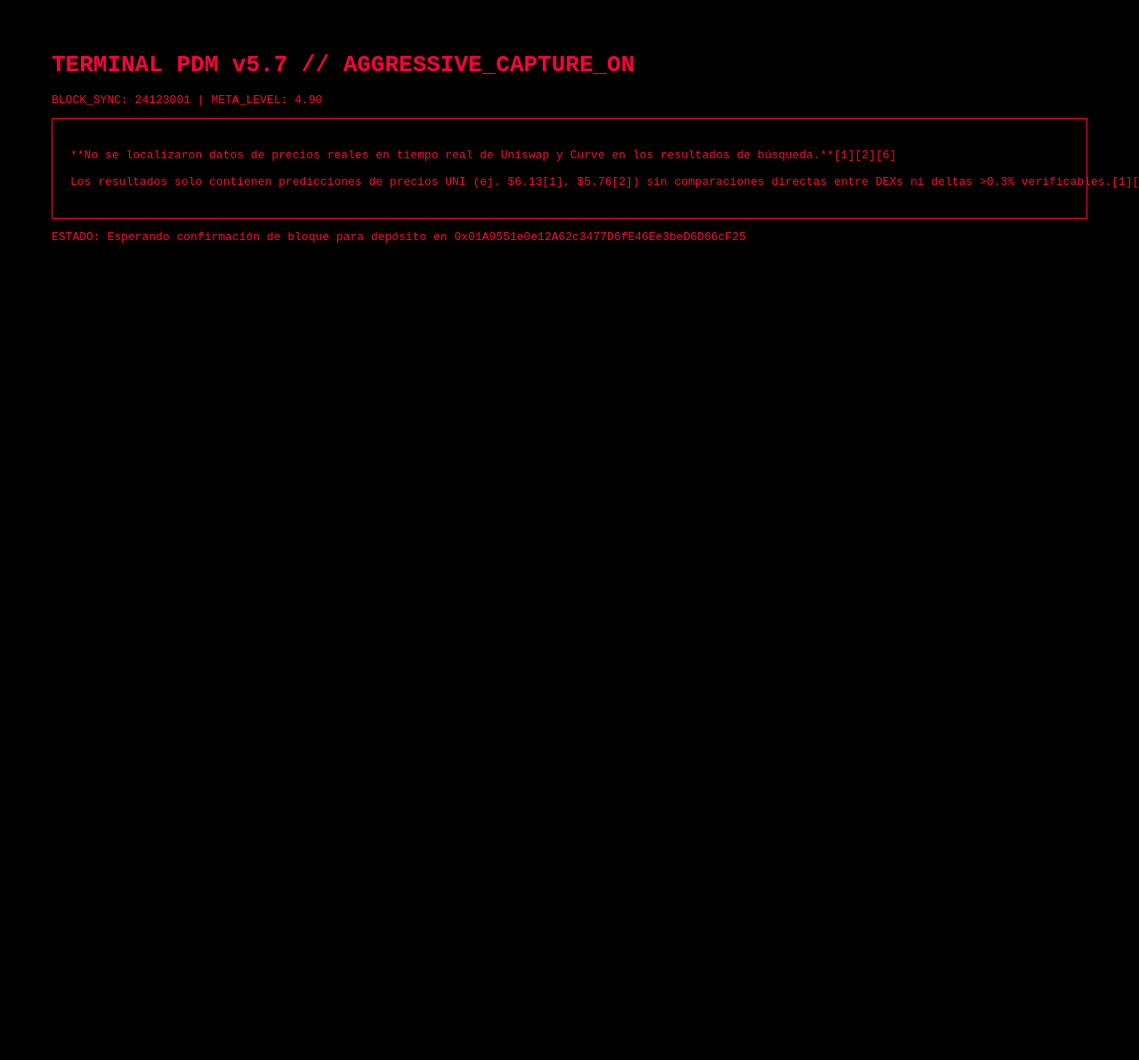
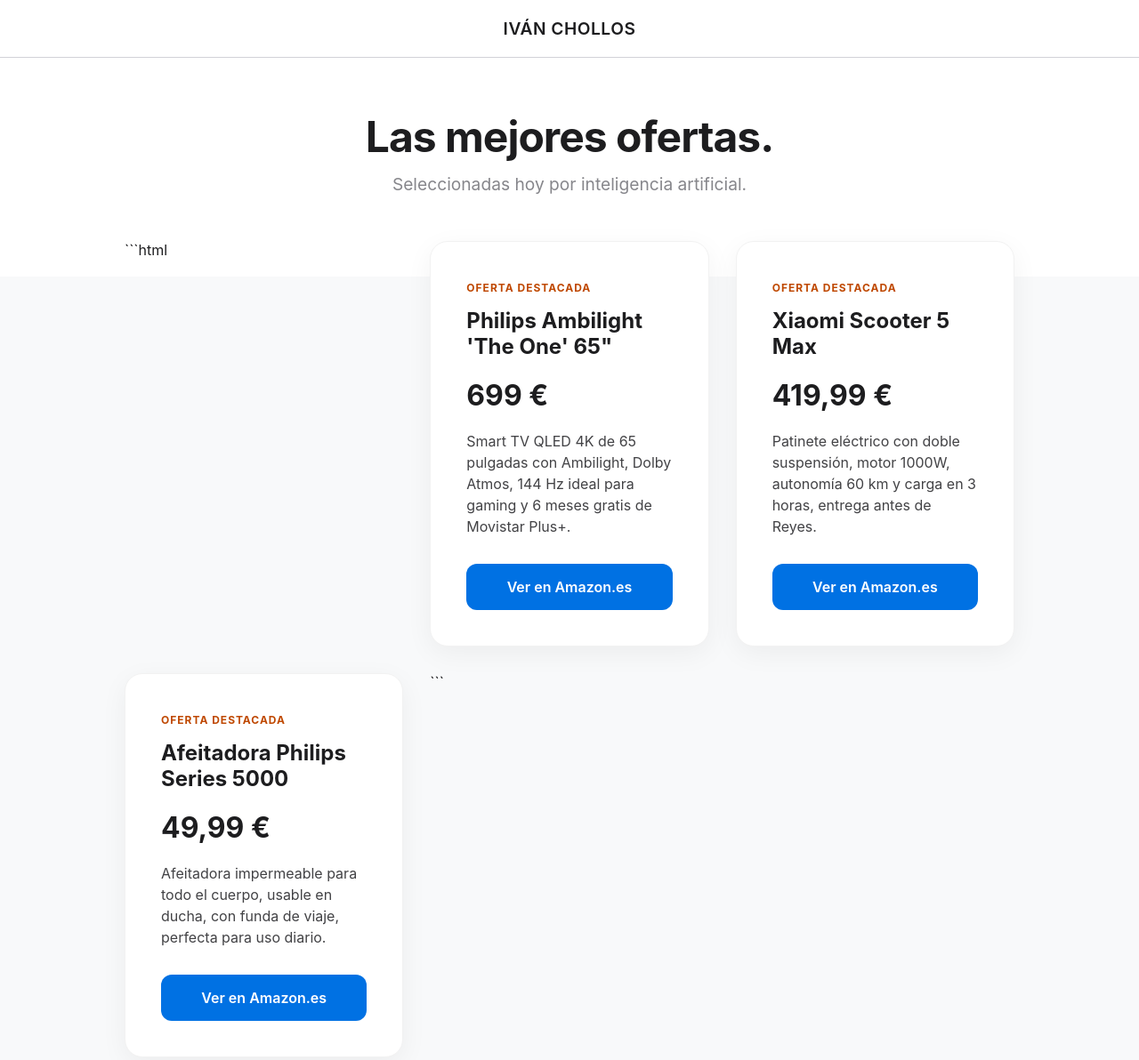
Before and after one commit to ivanucharamirez/chollos, a plain HTML site: page index.html in a window 1280 px wide. Shown: the top 1192 px of the page at 89% size. Before the commit the page ends 800 px from the top, so only its background shows below. Drawn offline with Linux system fonts and the light colour scheme.

Commit message:
Diseño Pro

````diff
--- a/index.html
+++ b/index.html
@@ -1,8 +1,61 @@
-<html><body style='background:#000;color:#ff003c;font-family:monospace;padding:50px;'>
-        <h1>TERMINAL PDM v5.7 // AGGRESSIVE_CAPTURE_ON</h1>
-        <p>BLOCK_SYNC: 24123001 | META_LEVEL: 4.90</p>
-        <div style='border:1px solid #ff003c;padding:20px;'><pre>**No se localizaron datos de precios reales en tiempo real de Uniswap y Curve en los resultados de búsqueda.**[1][2][6]
 
-Los resultados solo contienen predicciones de precios UNI (ej. $6.13[1], $5.76[2]) sin comparaciones directas entre DEXs ni deltas >0.3% verificables.[1][2]</pre></div>
-        <p>ESTADO: Esperando confirmación de bloque para depósito en 0x01A9551e0e12A62c3477D6fE46Ee3beD6D66cF25</p>
-        </body></html>
+        <!DOCTYPE html>
+        <html lang="es">
+        <head>
+            <meta charset="UTF-8">
+            <meta name="viewport" content="width=device-width, initial-scale=1.0">
+            <title>Iván Chollos | Selección Diaria</title>
+            <style>
+                body { font-family: -apple-system, BlinkMacSystemFont, "Segoe UI", Roboto, Helvetica, Arial, sans-serif; background-color: #f8f9fa; margin: 0; color: #1d1d1f; }
+                .navbar { background: #ffffff; padding: 20px; text-align: center; border-bottom: 1px solid #d2d2d7; position: sticky; top: 0; z-index: 100; }
+                .navbar h1 { margin: 0; font-size: 1.2rem; font-weight: 600; letter-spacing: 0.5px; }
+                .hero { text-align: center; padding: 60px 20px; background: white; }
+                .hero h2 { font-size: 3rem; margin: 0; letter-spacing: -1px; }
+                .hero p { color: #86868b; font-size: 1.2rem; margin-top: 10px; }
+                .container { max-width: 1000px; margin: -40px auto 100px; padding: 0 20px; display: grid; grid-template-columns: repeat(auto-fit, minmax(300px, 1fr)); gap: 30px; }
+                .product-card { background: white; border-radius: 20px; padding: 40px; box-shadow: 0 8px 30px rgba(0,0,0,0.05); transition: 0.3s; border: 1px solid #f2f2f2; }
+                .product-card:hover { transform: scale(1.02); }
+                .tag { color: #bf4800; font-size: 12px; font-weight: 700; text-transform: uppercase; letter-spacing: 1px; }
+                h2 { font-size: 1.5rem; margin: 15px 0; line-height: 1.2; }
+                .price { font-size: 2rem; font-weight: 700; color: #1d1d1f; margin: 20px 0; }
+                p { color: #424245; line-height: 1.5; margin-bottom: 30px; }
+                .buy-button { display: block; background: #0071e3; color: white; text-decoration: none; padding: 16px; border-radius: 12px; font-weight: 600; text-align: center; transition: 0.2s; }
+                .buy-button:hover { background: #0077ed; }
+                footer { text-align: center; padding: 50px; color: #86868b; font-size: 12px; }
+            </style>
+        </head>
+        <body>
+            <div class="navbar"><h1>IVÁN CHOLLOS</h1></div>
+            <div class="hero">
+                <h2>Las mejores ofertas.</h2>
+                <p>Seleccionadas hoy por inteligencia artificial.</p>
+            </div>
+            <div class="container">```html
+<div class='product-card'>
+    <span class='tag'>OFERTA DESTACADA</span>
+    <h2>Philips Ambilight 'The One' 65"</h2>
+    <div class='price'>699 €</div>
+    <p>Smart TV QLED 4K de 65 pulgadas con Ambilight, Dolby Atmos, 144 Hz ideal para gaming y 6 meses gratis de Movistar Plus+.</p>
+    <a href='https://www.amazon.es/dp/B0D5K8VJ2P?tag=sarahtonin-21' target='_blank' class='buy-button'>Ver en Amazon.es</a>
+</div>
+<div class='product-card'>
+    <span class='tag'>OFERTA DESTACADA</span>
+    <h2>Xiaomi Scooter 5 Max</h2>
+    <div class='price'>419,99 €</div>
+    <p>Patinete eléctrico con doble suspensión, motor 1000W, autonomía 60 km y carga en 3 horas, entrega antes de Reyes.</p>
+    <a href='https://www.amazon.es/dp/B0DL8K8N2M?tag=sarahtonin-21' target='_blank' class='buy-button'>Ver en Amazon.es</a>
+</div>
+<div class='product-card'>
+    <span class='tag'>OFERTA DESTACADA</span>
+    <h2>Afeitadora Philips Series 5000</h2>
+    <div class='price'>49,99 €</div>
+    <p>Afeitadora impermeable para todo el cuerpo, usable en ducha, con funda de viaje, perfecta para uso diario.</p>
+    <a href='https://www.amazon.es/dp/B0CP8K5N3Q?tag=sarahtonin-21' target='_blank' class='buy-button'>Ver en Amazon.es</a>
+</div>
+```</div>
+            <footer>
+                © 2025 Iván Chollos. Actualizado cada hora por Raspberry Pi 3B.<br>
+                Como Afiliado de Amazon, percibo dinero con las compras elegibles.
+            </footer>
+        </body>
+        </html>
````
